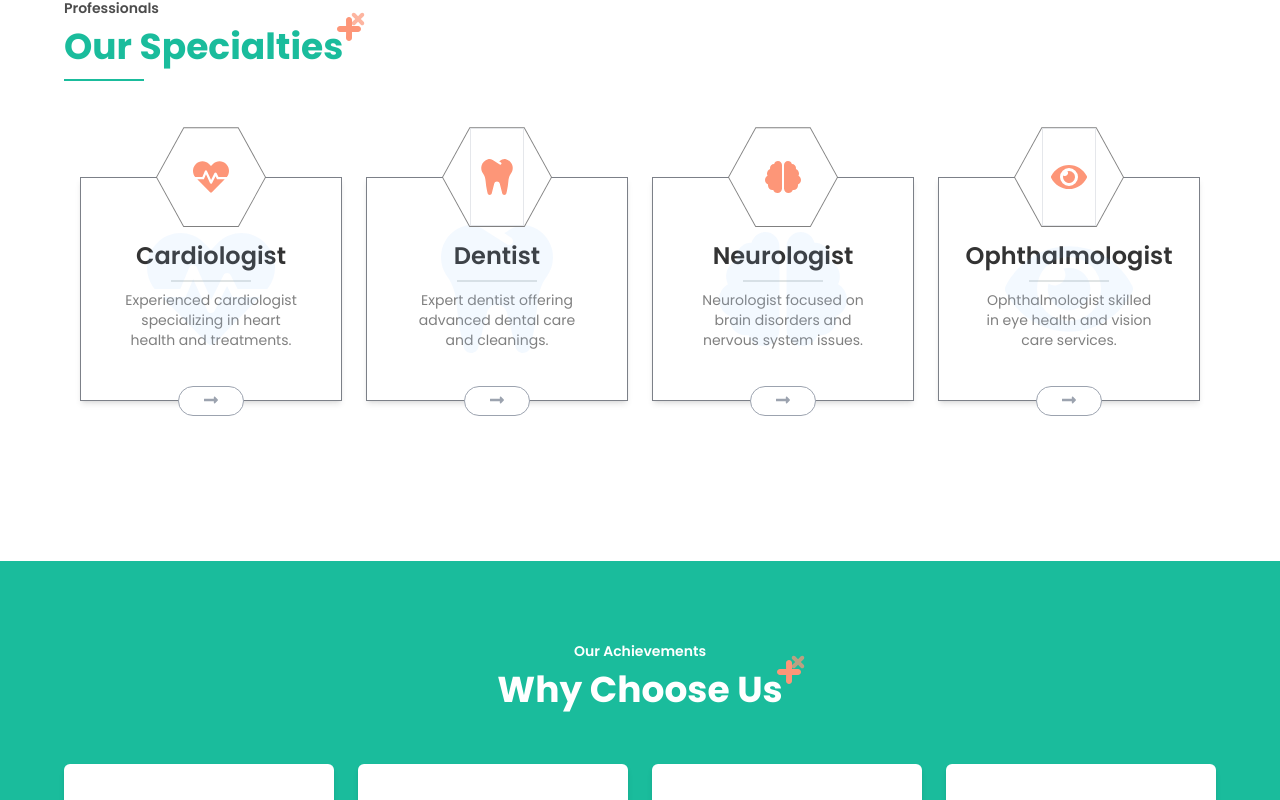
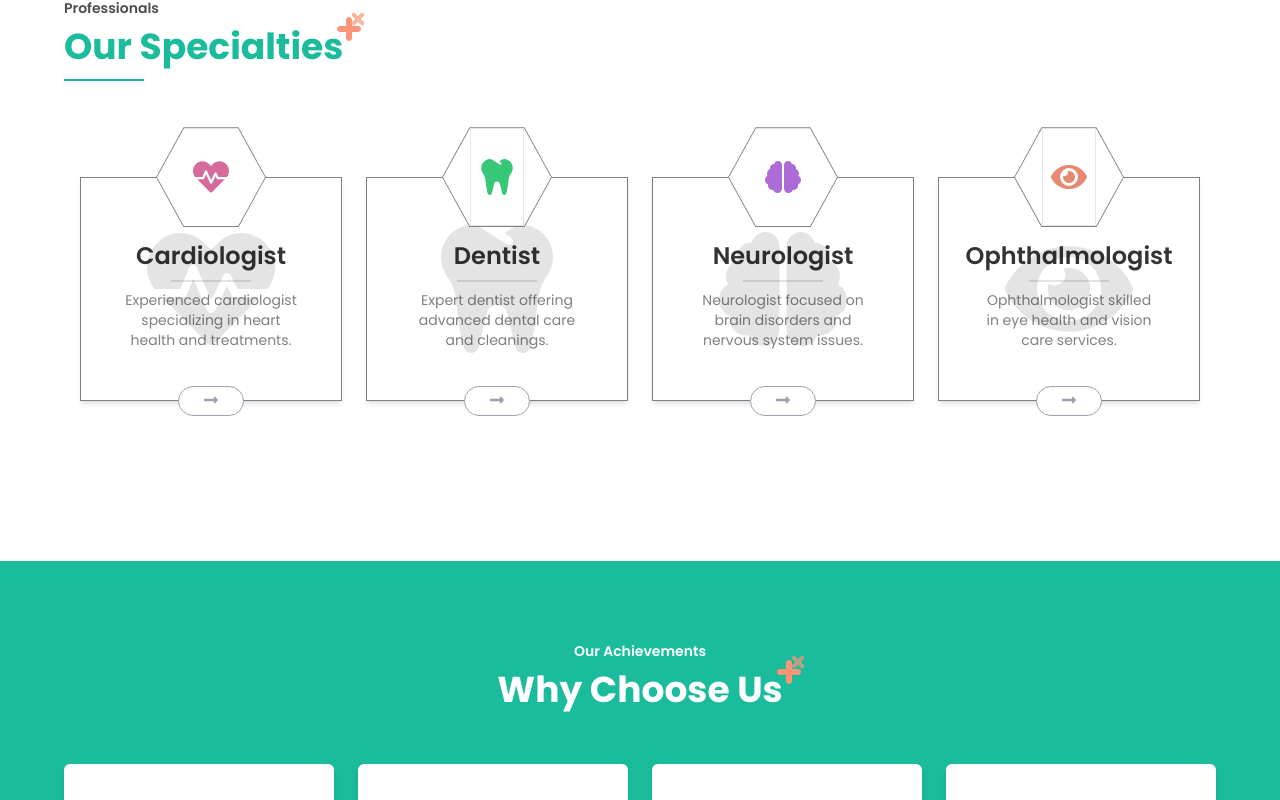
Before and after one commit to jahedasultana/Health-Track, a React (Vite) app: page / in a window 1280 px wide. Shown: the part 2796-3596 px from the top of the page. Built offline with nearby package versions, Linux system fonts and the light colour scheme; no server answers.

Commit message:
infoCard fix

```diff
--- a/src/pages/home/specialties/InfoCard.jsx
+++ b/src/pages/home/specialties/InfoCard.jsx
@@ -1,12 +1,23 @@
+import { useState } from "react";
 import { FaLongArrowAltRight } from "react-icons/fa";
+// eslint-disable-next-line react/prop-types
 export const InfoCard = ({ title, Icon, description, isEven, color }) => {
-  console.log(color);
+    const [isHovered, setIsHovered] = useState(false);
+
     return (
         <div
-      className={`relative flex  flex-col items-center justify-center bg-white/80 shadow-md p-10 text-center w-full h-56 border border-gray-900/55 hover:bg-[${color}]`}
+            className={`relative flex flex-col items-center justify-center shadow-md p-10 text-center
+            w-full h-56 border border-gray-900/55`
+            }
+            onMouseEnter={() => setIsHovered(true)}
+            onMouseLeave={() => setIsHovered(false)}
+            style={{
+                backgroundColor: isHovered ? `${color}` : "#ffffff",
+                transition: "background-color 0.5s ease",
+            }}
         >
             {/* Background Icon */}
-      <Icon className="absolute text-blue-300 opacity-10 text-7xl sm:text-8xl lg:text-9xl space-y-3" />
+            <Icon className={`absolute text-[${color}] opacity-10 text-7xl sm:text-8xl lg:text-9xl space-y-3`} />
 
             {/* Title */}
             <h2 className="text-2xl pt-3 font-semibold text-black/80">{title}</h2>
@@ -34,9 +45,9 @@ export const InfoCard = ({ title, Icon, description, isEven, color }) => {
                     }}
                 >
                     <div
-            className={`flex items-center text-[${color}] text-2xl ${
-              isEven ? "border" : ""
+                        className={`flex items-center text-2xl ${isEven ? "border" : ""
                             } sm:text-3xl lg:text-4xl h-full p-[8px]`}
+                        style={{color: color}}
                     >
                         <Icon />
                     </div>
--- a/src/pages/home/specialties/Specialties.jsx
+++ b/src/pages/home/specialties/Specialties.jsx
@@ -40,14 +40,14 @@ const doctorCards = [
     Icon: FaHeartbeat,
     description:
       "Experienced cardiologist specializing in heart health and treatments.",
-    color: "#FD9678",
+    color: "#D46B9A",
     isEven: false,
   },
   {
     title: "Dentist",
     Icon: FaTooth,
     description: "Expert dentist offering advanced dental care and cleanings.",
-    color: "#FD9678",
+    color: "#36C777",
     isEven: true,
   },
   {
@@ -55,7 +55,7 @@ const doctorCards = [
     Icon: FaBrain,
     description:
       "Neurologist focused on brain disorders and nervous system issues.",
-    color: "#FD9678",
+    color: "#AD6BD8",
     isEven: false,
   },
   {
@@ -63,7 +63,7 @@ const doctorCards = [
     Icon: FaEye,
     description:
       "Ophthalmologist skilled in eye health and vision care services.",
-    color: "#FD9678",
+    color: "#E78970",
     isEven: true,
   },
 ];
```
Lines whose indentation alone changed are shown as unchanged.
